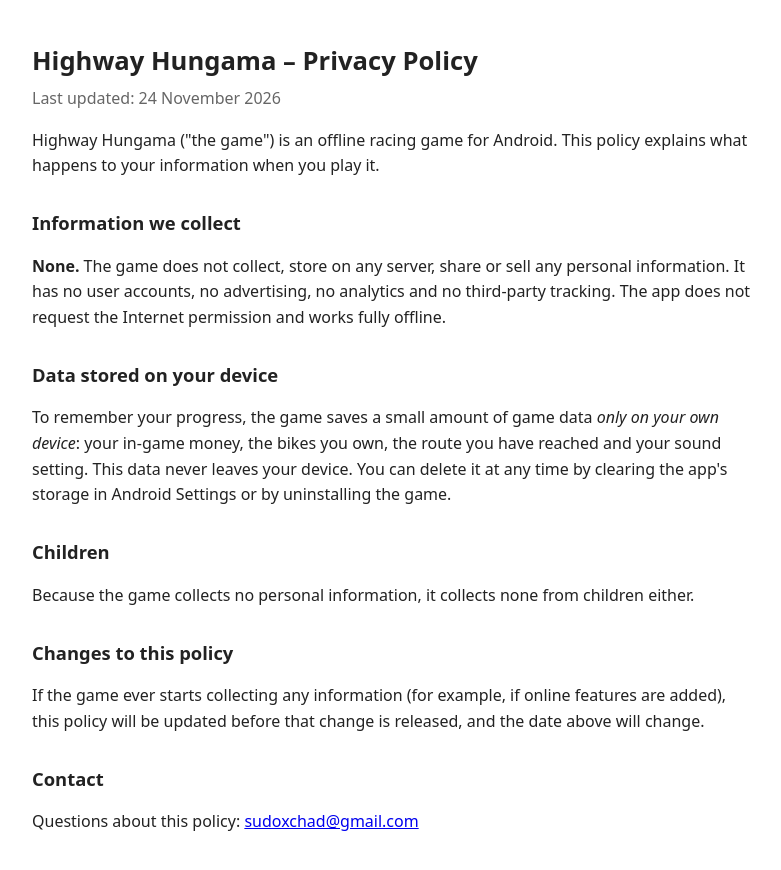
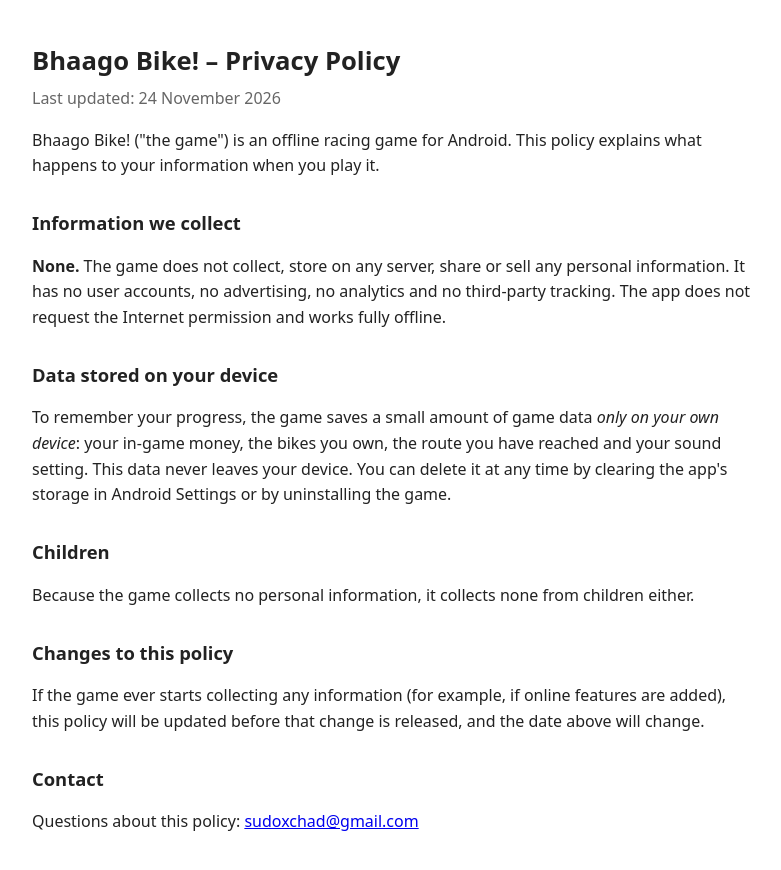
Before and after one commit to sudochad/bhaago-bike-privacy, a plain HTML site: page index.html in a window 1280 px wide. Shown: the whole page, without its empty margins (248-1029 px from the left). Drawn offline with Linux system fonts and the light colour scheme.

Commit message:
Rename to Bhaago Bike!

```diff
--- a/index.html
+++ b/index.html
@@ -3,7 +3,7 @@
 <head>
 <meta charset="utf-8">
 <meta name="viewport" content="width=device-width,initial-scale=1">
-<title>Highway Hungama – Privacy Policy</title>
+<title>Bhaago Bike! – Privacy Policy</title>
 <style>
   body{font-family:system-ui,-apple-system,'Segoe UI',Roboto,sans-serif;max-width:720px;margin:0 auto;padding:24px 16px;line-height:1.6;color:#222;background:#fff}
   h1{font-size:1.6rem;margin-bottom:0}
@@ -12,10 +12,10 @@
 </style>
 </head>
 <body>
-<h1>Highway Hungama – Privacy Policy</h1>
+<h1>Bhaago Bike! – Privacy Policy</h1>
 <p class="muted">Last updated: 24 November 2026</p>
 
-<p>Highway Hungama ("the game") is an offline racing game for Android. This policy explains what happens to your information when you play it.</p>
+<p>Bhaago Bike! ("the game") is an offline racing game for Android. This policy explains what happens to your information when you play it.</p>
 
 <h2>Information we collect</h2>
 <p><strong>None.</strong> The game does not collect, store on any server, share or sell any personal information. It has no user accounts, no advertising, no analytics and no third-party tracking. The app does not request the Internet permission and works fully offline.</p>
```
Also changed, not shown: privacy-policy.html (+3 -3 lines).
